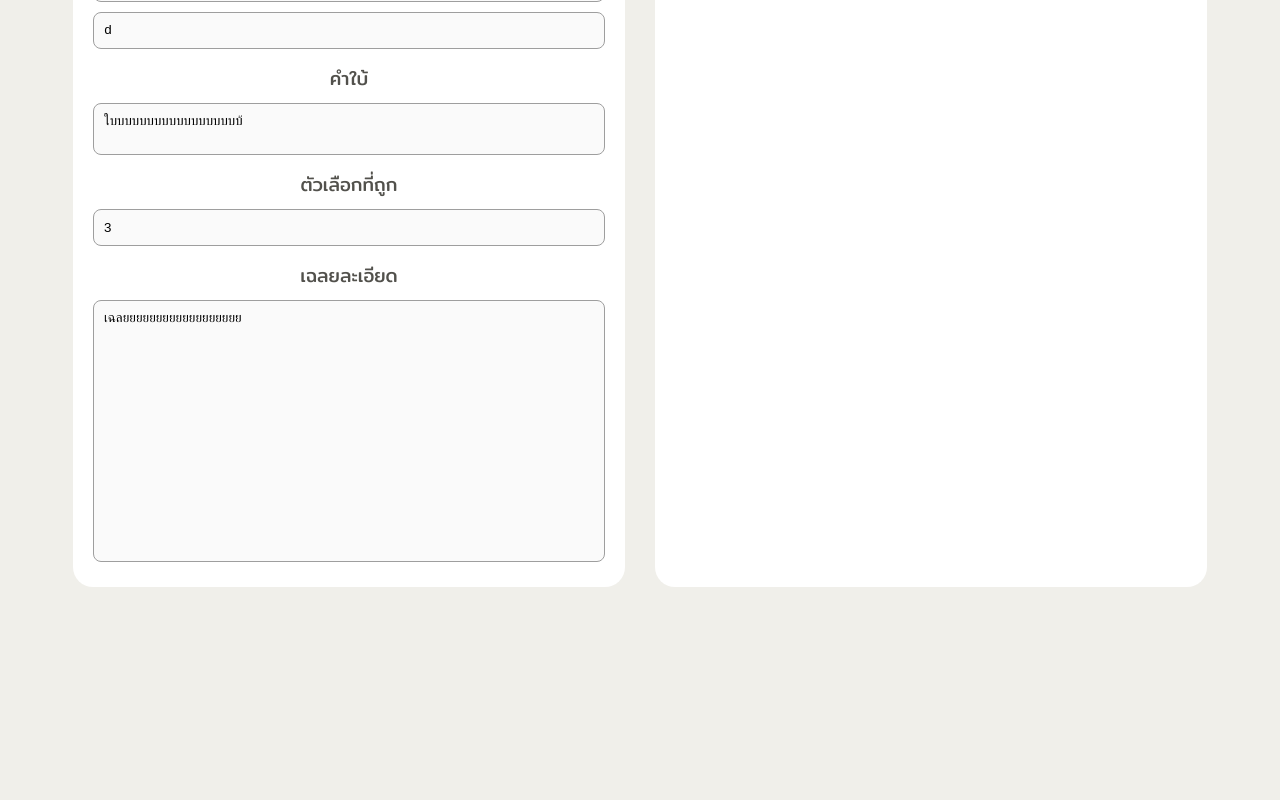
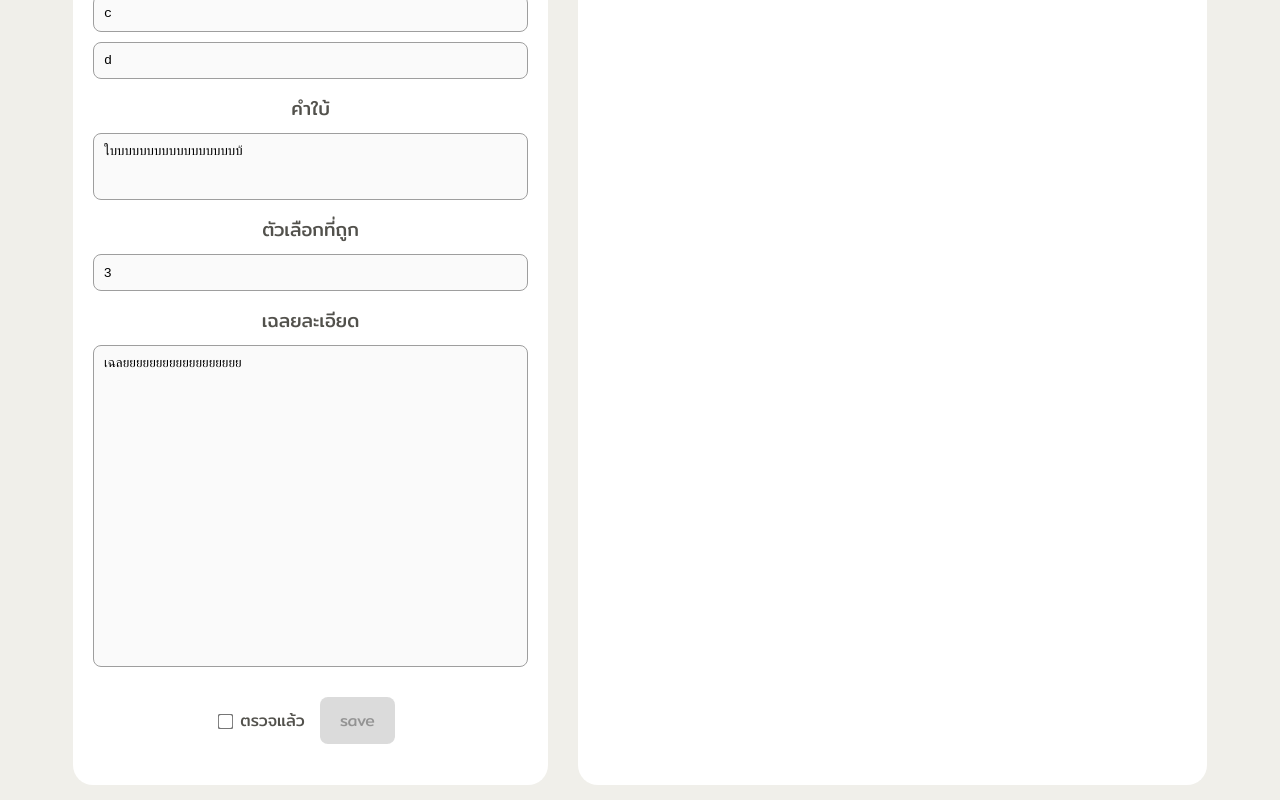
Before and after one commit to shayanin-van/problem-reviewer, a React (Vite) app: page / in a window 1280 px wide. Shown: the part 533-1333 px from the top of the page. Before the commit the page ends 1135 px from the top, so only its background shows below. Built offline with nearby package versions, Linux system fonts and the light colour scheme.

Commit message:
add isReviewed and Save button

```diff
--- a/src/App.jsx
+++ b/src/App.jsx
@@ -10,6 +10,7 @@ function App() {
     hint: "ใบบบบบบบบบบบบบบบบบบ้",
     answer: 3,
     solution: "เฉลยยยยยยยยยยยยยยยยยย",
+    isReviewed: false,
   });
 
   const handleQuestionChange = (e) => {
@@ -39,6 +40,13 @@ function App() {
     setProblem((prevProblem) => ({ ...prevProblem, solution: e.target.value }));
   };
 
+  const handleReviewStatusChange = () => {
+    setProblem((prevProblem) => ({
+      ...prevProblem,
+      isReviewed: !prevProblem.isReviewed,
+    }));
+  };
+
   return (
     <>
       <h1>Problems Reviewer</h1>
@@ -50,6 +58,7 @@ function App() {
           onHintChange={handleHintChange}
           onAnswerChange={handleAnswerChange}
           onSolutionChange={handleSolutionChange}
+          onReviewStatusChange={handleReviewStatusChange}
         ></Editor>
         <Preview problem={problem}></Preview>
       </div>
--- a/src/components/Editor/Editor.jsx
+++ b/src/components/Editor/Editor.jsx
@@ -1,4 +1,5 @@
 import styles from "./Editor.module.css";
+import { useState } from "react";
 
 function Editor({
   problem,
@@ -7,7 +8,22 @@ function Editor({
   onAnswerChange,
   onSolutionChange,
   onHintChange,
+  onReviewStatusChange,
 }) {
+  const [lastSavedProblem, setlastSavedProblem] = useState(problem);
+
+  const saveButton = () => {
+    if (problem === lastSavedProblem) {
+      return <button disabled>save</button>;
+    } else {
+      return <button onClick={handleSave}>save</button>;
+    }
+  };
+
+  const handleSave = () => {
+    setlastSavedProblem(problem);
+  };
+
   const choices = problem.choices.map((choice, index) => {
     return (
       <textarea
@@ -26,12 +42,12 @@ function Editor({
       <textarea
         value={problem.question}
         onChange={onQuestionChange}
-        rows="10"
+        rows="12"
       />
       <h3 style={{ margin: "10px 0px 6px 0px" }}>ตัวเลือก</h3>
       {choices}
       <h3 style={{ margin: "10px 0px 6px 0px" }}>คำใบ้</h3>
-      <textarea value={problem.hint} onChange={onHintChange} rows="2" />
+      <textarea value={problem.hint} onChange={onHintChange} rows="3" />
       <h3 style={{ margin: "10px 0px 6px 0px" }}>ตัวเลือกที่ถูก</h3>
       <input
         type="number"
@@ -44,8 +60,19 @@ function Editor({
       <textarea
         value={problem.solution}
         onChange={onSolutionChange}
-        rows="16"
+        rows="20"
       />
+      <div style={{ margin: "10px 0px 6px 0px" }}>
+        <label>
+          <input
+            type="checkbox"
+            checked={problem.isReviewed}
+            onChange={onReviewStatusChange}
+          />
+          ตรวจแล้ว
+        </label>
+        {saveButton()}
+      </div>
     </div>
   );
 }
--- a/src/components/Editor/Editor.module.css
+++ b/src/components/Editor/Editor.module.css
@@ -15,7 +15,7 @@
 
 @media (orientation: landscape) {
   .editor {
-    width: 40%;
+    width: 34%;
   }
 }
 
@@ -45,3 +45,10 @@ input[type="number"] {
   padding: 10px;
   margin: 5px;
 }
+
+input[type="checkbox"] {
+  scale: 1.2;
+  margin: 8px;
+  accent-color: rgb(4, 219, 4);
+  vertical-align: middle;
+}
--- a/src/components/Preview/Preview.module.css
+++ b/src/components/Preview/Preview.module.css
@@ -12,7 +12,7 @@
 
 @media (orientation: landscape) {
   .preview {
-    width: 40%;
+    width: 46%;
   }
 }
 
--- a/src/index.css
+++ b/src/index.css
@@ -42,3 +42,8 @@ button:focus,
 button:focus-visible {
   outline: 8px #ffffff auto -webkit-focus-ring-color;
 }
+button:disabled {
+  background-color: #ccc;
+  color: #666;
+  opacity: 0.7;
+}
```
